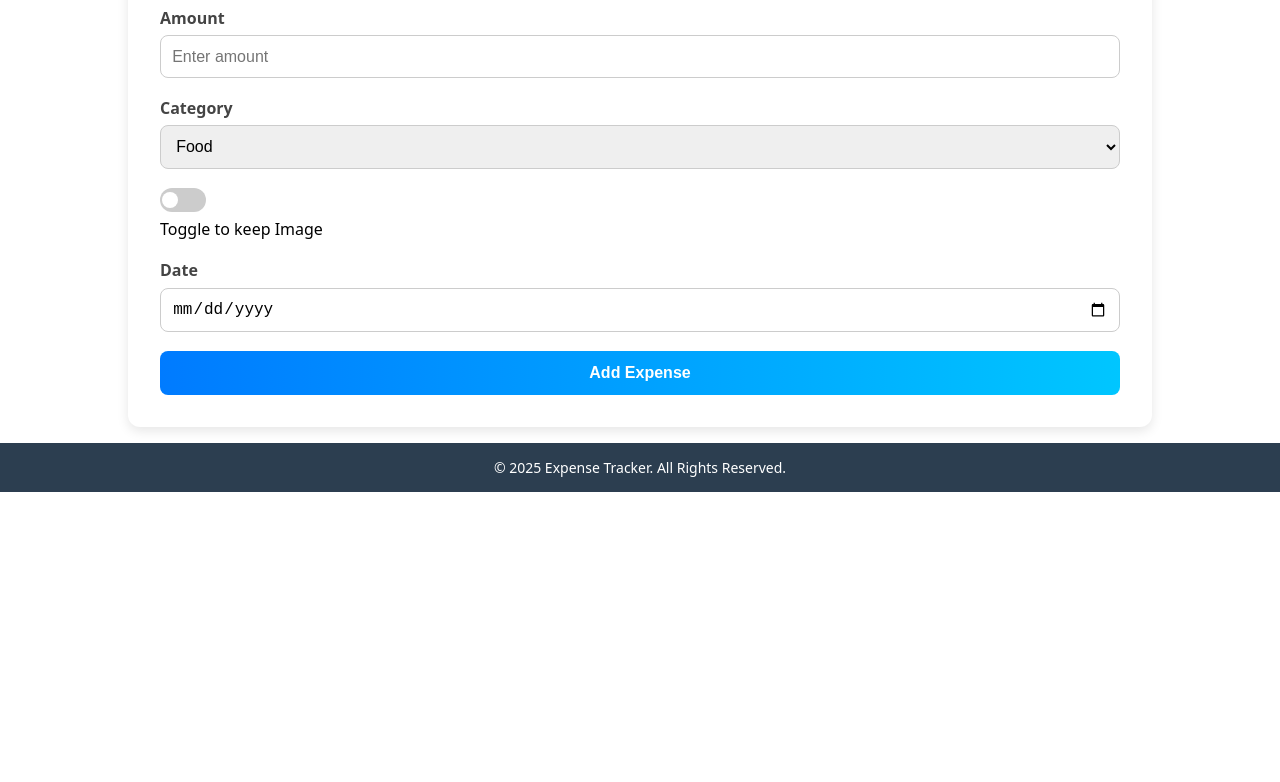
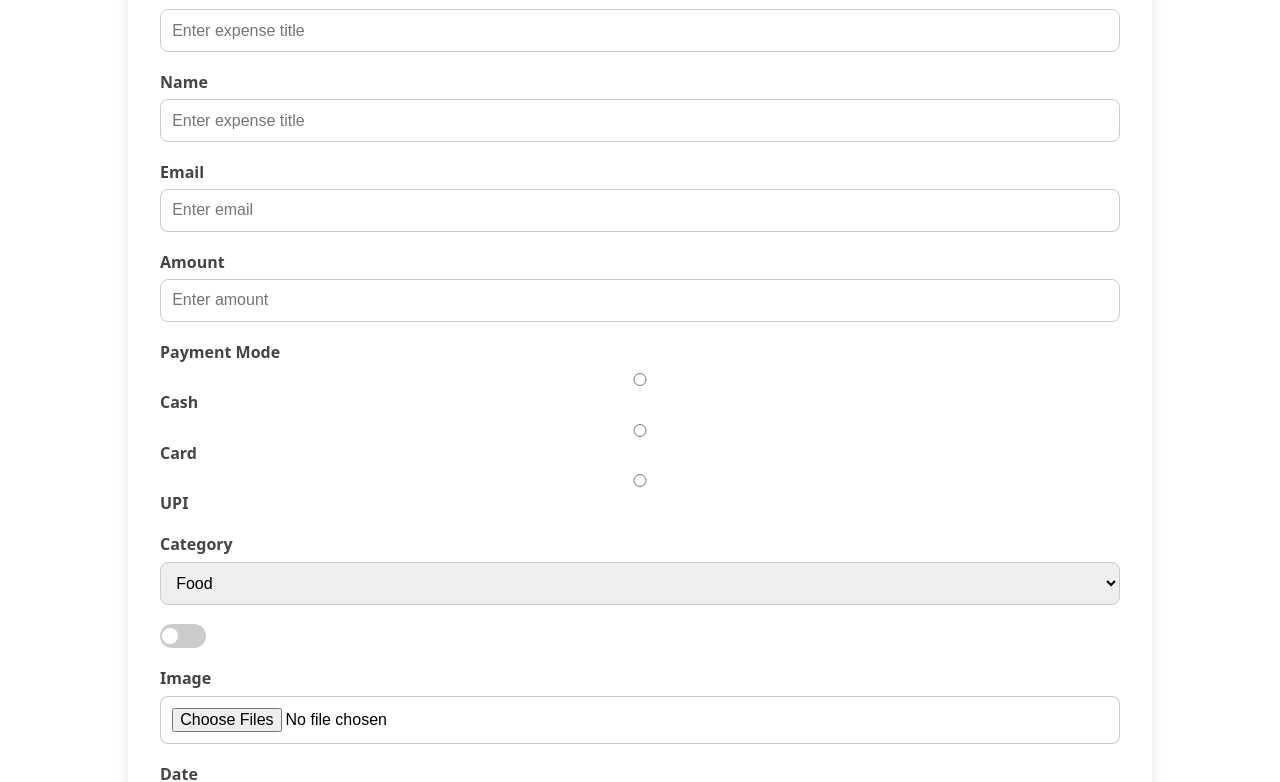
Before and after one commit to sehzad23/Expens-Tracker, a Vue app: page /expensaddform in a window 1280 px wide. Shown: the part 262-1044 px from the top of the page. Before the commit the page ends 800 px from the top, so only its background shows below. Built offline with nearby package versions, Linux system fonts and the light colour scheme.

Commit message:
input added

```diff
--- a/src/App.vue
+++ b/src/App.vue
@@ -1,17 +1,17 @@
 <template>
   <div>
     <NavBar />
-    <FooterContent />
+    <!-- <FooterContent /> -->
   </div>
 </template>
 <script>
 import NavBar from "./components/NavBar.vue";
-import FooterContent from "./components/FooterContent.vue";
+// import FooterContent from "./components/FooterContent.vue";
 export default {
   name: "App",
   components: {
     NavBar,
-    FooterContent,
+    // FooterContent,
   },
 };
 </script>
--- a/src/assets/style.scss
+++ b/src/assets/style.scss
@@ -7,8 +7,9 @@
 html,
 body {
     width: 100%;
-    height: 100%;
+    height: 100vh;
     font-family: system-ui, -apple-system, BlinkMacSystemFont, 'Segoe UI', Roboto, Oxygen, Ubuntu, Cantarell, 'Open Sans', 'Helvetica Neue', sans-serif;
+
 }
 
 
@@ -55,13 +56,15 @@ body {
 }
 
 .expense-form {
+    height: auto;
     max-width: 80%;
-    margin: 1rem auto;
+    margin: 5rem auto;
     background: #ffffff;
     padding: 2rem;
     border-radius: 12px;
     box-shadow: 0 4px 12px rgba(0, 0, 0, 0.1);
     position: relative;
+    padding-bottom: 2rem;
 
     .cancel-btn {
         background-color: #00c6ff;
@@ -131,6 +134,10 @@ body {
 
         .date-error {
             color: red;
+        }
+
+        textarea {
+            display: block;
         }
     }
 
@@ -251,7 +258,7 @@ body {
             padding: 20px;
             text-align: left;
             border-bottom: 1px solid #ddd;
-            font-size: 1.2vw;
+            font-size: 15px;
 
             div {
 
@@ -307,6 +314,8 @@ body {
     padding: 15px 0;
     width: 100%;
     font-size: 14px;
+    position: fixed;
+    bottom: 0;
 }
 
 
--- a/src/components/ExpensAddForm.vue
+++ b/src/components/ExpensAddForm.vue
@@ -8,27 +8,50 @@
       <!-- Title -->
       <div class="form-group">
         <label for="title">Title</label>
-        <input
-          type="text"
-          id="title"
-          v-model="expense.title"
-          placeholder="Enter expense title"
-          @input="filterText"
-        />
+        <input type="text" id="title" v-model="expense.title" placeholder="Enter expense title" @input="filterText" />
         <small v-if="errormsg" class="name-error">{{ errormsg }}</small>
       </div>
+
+      <!-- name -->
+      <div class="form-group">
+        <label for="title">Name</label>
+        <input type="text" id="title" v-model="expense.name" placeholder="Enter expense title" @input="filterText" />
+        <small v-if="nameError" class="name-error">{{ nameError }}</small>
+
+      </div>
+
+
+      <!-- Email -->
+      <div class="form-group">
+        <label for="email">Email</label>
+        <input type="email" id="email" v-model="expense.email" placeholder="Enter email" />
+        <small v-if="emailError" class="name-error">{{ emailError }}</small>
+      </div>
+
 
       <!-- Amount -->
       <div class="form-group">
         <label for="amount">Amount</label>
-        <input
-          type="number"
-          id="amount"
-          v-model.number="expense.amount"
-          placeholder="Enter amount"
-          step="any"
-        />
+        <input type="number" id="amount" v-model.number="expense.amount" placeholder="Enter amount" step="any" />
         <small v-if="amountError" class="amount-error">{{ amountError }}</small>
+      </div>
+
+      <!-- Radio Buttons Example -->
+      <div class="form-group">
+        <label>Payment Mode</label>
+        <div>
+          <input type="radio" id="cash" value="Cash" v-model="expense.paymentMode" />
+          <label for="cash">Cash</label>
+        </div>
+        <div>
+          <input type="radio" id="card" value="Card" v-model="expense.paymentMode" />
+          <label for="card">Card</label>
+        </div>
+        <div>
+          <input type="radio" id="upi" value="UPI" v-model="expense.paymentMode" />
+          <label for="upi">UPI</label>
+        </div>
+        <small v-if="paymentModeError" class="amount-error">{{ paymentModeError }}</small>
       </div>
 
       <!-- Category -->
@@ -47,26 +70,17 @@
       <!-- Toggle Image -->
       <div class="form-group toggle-group">
         <label class="switch">
-          <input
-            type="checkbox"
-            v-model="expense.toggel"
-            @change="handleToggel"
-          />
+          <input type="checkbox" v-model="expense.toggel" @change="handleToggel" />
           <span class="slider round"></span>
         </label>
-        <span class="toggle-label">Toggle to keep Image</span>
+        <span class="toggle-label"></span>
       </div>
 
       <!-- Image Input -->
-      <div class="form-group" v-if="expense.toggel">
+      <div class="form-group">
         <label for="image">Image</label>
-        <input
-          type="file"
-          id="image"
-          accept="image/*"
-          multiple
-          @change="handleImage"
-        />
+        <input type="file" id="image" accept="image/*" multiple @change="handleImage" />
+        <small v-if="imageError" class="date-error">{{ imageError }}</small>
       </div>
 
       <!-- Date -->
@@ -74,6 +88,13 @@
         <label for="date">Date</label>
         <input type="date" id="date" v-model="expense.date" />
         <small v-if="dateError" class="date-error">{{ dateError }}</small>
+      </div>
+
+      <!-- Textarea -->
+      <div class="form-group">
+        <label for="notes">Notes</label>
+        <textarea id="notes" v-model="expense.notes" cols="40" rows="5" placeholder="Enter notes"></textarea>
+        <small v-if="notesError" class="date-error">{{ notesError }}</small>
       </div>
 
       <button type="submit" class="submit-btn">Add Expense</button>
@@ -91,15 +112,27 @@ export default {
       expense: {
         id: null,
         title: "",
+        name: "",
+        email: "",
         amount: "",
+        paymentMode: "",
         category: "Food",
         toggel: false,
         date: "",
+        notes: "",
+        image: []
       },
 
-      errormsg: "",
-      amountError: "",
-      dateError: "",
+      // Error messages
+      errormsg: "",       // Title
+      nameError: "",      // Name
+      emailError: "",     // Email
+      amountError: "",    // Amount
+      paymentModeError: "", // Payment Mode
+      categoryError: "",  // Category
+      imageError: "",     // Image
+      dateError: "",      // Date
+      notesError: ""      // Notes
     };
   },
 
@@ -138,10 +171,30 @@ export default {
 
       // Title validation
       if (!this.expense.title.trim()) {
-        this.errormsg = "Name is required";
+        this.errormsg = "Title is required";
         hasError = true;
       } else {
         this.errormsg = "";
+      }
+
+      // Name validation
+      if (!this.expense.name.trim()) {
+        this.nameError = "Name is required";
+        hasError = true;
+      } else {
+        this.nameError = "";
+      }
+
+      // Email validation
+      const emailRegex = /^[^\s@]+@[^\s@]+\.[^\s@]+$/;
+      if (!this.expense.email.trim()) {
+        this.emailError = "Email is required";
+        hasError = true;
+      } else if (!emailRegex.test(this.expense.email)) {
+        this.emailError = "Enter a valid email address";
+        hasError = true;
+      } else {
+        this.emailError = "";
       }
 
       // Amount validation
@@ -162,12 +215,47 @@ export default {
         this.amountError = "";
       }
 
+      // Payment Mode validation
+      if (!this.expense.paymentMode) {
+        this.paymentModeError = "Please select a payment mode";
+        hasError = true;
+      } else {
+        this.paymentModeError = "";
+      }
+
+      // Category validation
+      if (!this.expense.category) {
+        this.categoryError = "Please select a category";
+        hasError = true;
+      } else {
+        this.categoryError = "";
+      }
+
+      // Image validation (optional: only if toggle is true)
+      if (!this.expense.image || this.expense.image.length === 0) {
+        this.imageError = "Please upload at least one image";
+        hasError = true;
+      } else {
+        this.imageError = "";
+      }
+
       // Date validation
       if (!this.expense.date) {
         this.dateError = "Date is required";
         hasError = true;
       } else {
         this.dateError = "";
+      }
+
+      // Notes validation
+      if (!this.expense.notes.trim()) {
+        this.notesError = "Notes are required";
+        hasError = true;
+      } else if (this.expense.notes.length < 10) {
+        this.notesError = "Notes must be at least 10 characters";
+        hasError = true;
+      } else {
+        this.notesError = "";
       }
 
       if (hasError) return;
@@ -222,3 +310,7 @@ export default {
 </script>
 
 <style lang="scss" scoped></style>
+
+
+Allow respondents to instantly schedule appointments, making it easier than ever to engage and connect right after
+completing a funnel.
--- a/src/components/ExpensList.vue
+++ b/src/components/ExpensList.vue
@@ -9,8 +9,12 @@
       <thead>
         <tr>
           <th>Title</th>
+          <th>Name</th>
+          <th>Email</th>
           <th>Amount</th>
+          <th>Payment Mode</th>
           <th>Category</th>
+          <th>Description</th>
           <th>Date</th>
           <th>Image</th>
           <th>Actions</th>
@@ -20,31 +24,25 @@
       <tbody>
         <tr v-for="(exp, index) in expenses" :key="exp.id">
           <td class="exp-titel">{{ exp.title }}</td>
+          <td class="exp-name">{{ exp.name }}</td>
+          <td class="exp-email">{{ exp.email }}</td>
           <td class="exp-amount">{{ exp.amount }}</td>
+          <td class="exp-paymentMode">{{ exp.paymentMode }}</td>
           <td class="exp-cetegory">{{ exp.category }}</td>
+          <td class="exp-notes">{{ exp.notes }}</td>
           <td class="exp-date">{{ exp.date }}</td>
 
           <td>
             <div v-if="exp.image && exp.image.length">
-              <div
-                v-for="(img, index) in exp.image"
-                :key="index"
-                class="preview-item"
-              >
+              <div v-for="(img, index) in exp.image" :key="index" class="preview-item">
                 <img :src="img" alt="Expens image" />
               </div>
             </div>
             <div v-else>No image</div>
           </td>
           <td class="exp-btns">
-            <i
-              class="ri-delete-bin-6-line delete-icon"
-              @click="DeleteList(index)"
-            ></i>
-            <i
-              class="ri-edit-circle-fill update-icon"
-              @click="UpdateList(exp.id)"
-            ></i>
+            <i class="ri-delete-bin-6-line delete-icon" @click="DeleteList(index)"></i>
+            <i class="ri-edit-circle-fill update-icon" @click="UpdateList(exp.id)"></i>
           </td>
         </tr>
       </tbody>
```
